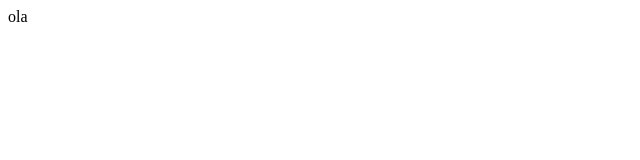
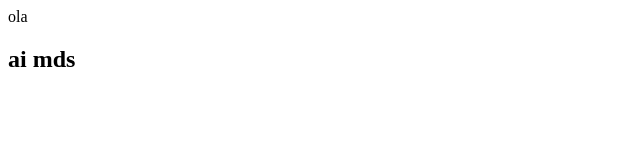
Before and after one commit to eomigas/primeiro-HTML-dio, a plain HTML site: page html 2/index.html in a window 1280 px wide. Shown: the full height of the page, 0-640 px from the left. Drawn offline with Linux system fonts and the light colour scheme.

Commit message:
Primeiro HTML

```diff
--- a/html 2/index.html
+++ b/html 2/index.html
@@ -4,6 +4,7 @@
     </head>
     <body>
         <hi> ola </hi>
+        <h2> ai mds </h2>
     </body>
 
 
```
